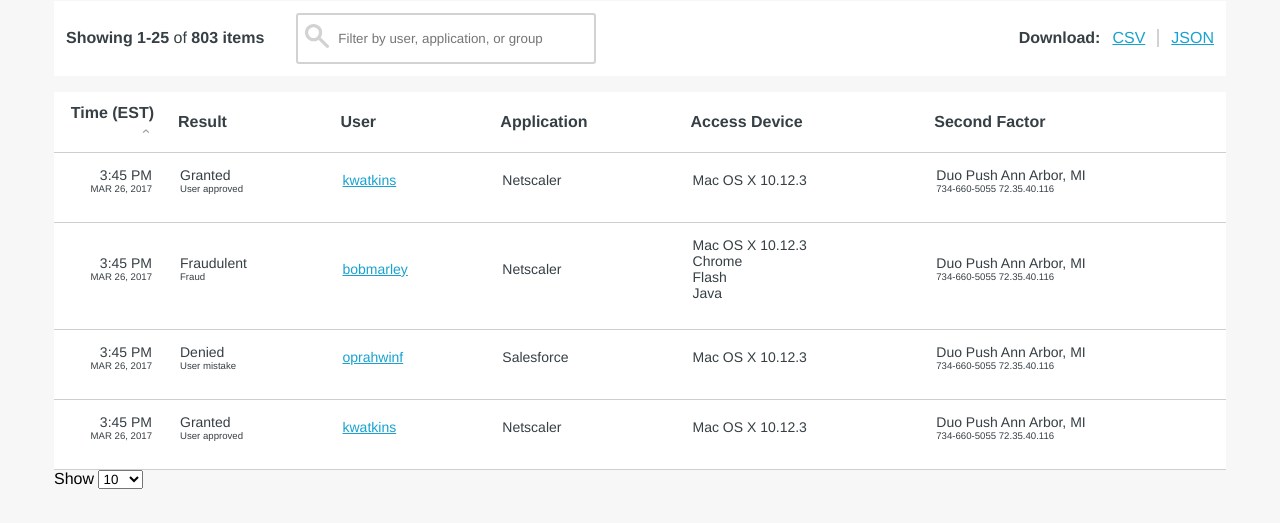
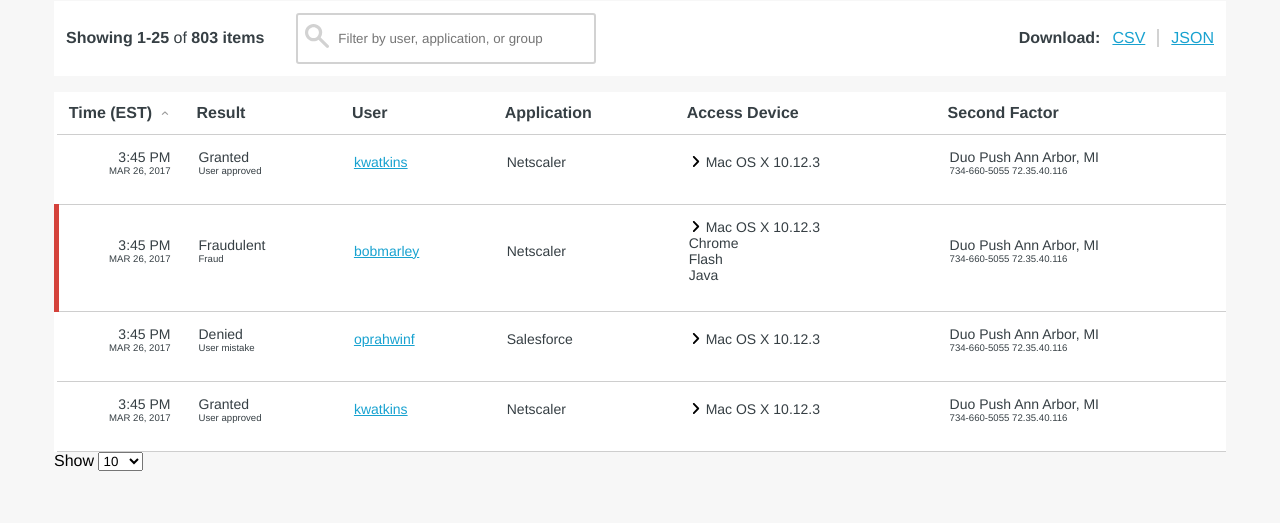
Before and after one commit to cardner/custom-elements, a website: page index.html in a window 1280 px wide. Shown: the part 125-648 px from the top of the page. Drawn offline with nearby package versions, Linux system fonts and the light colour scheme; files that its build step writes are made by us from their sources.

Commit message:
Addition style for carrets and hover states, plus fraud row color

```diff
--- a/index.html
+++ b/index.html
@@ -47,16 +47,16 @@
           <td><span>Granted</span><span>User approved</span></td>
           <td><span><a href="#">kwatkins</a></span></td>
           <td><span>Netscaler</span></td>
-          <td><span>Mac OS X 10.12.3</span><span></span></td>
+          <td><span><svg class="icon icon-upCarret"><use xlink:href="assets/duo-icons.svg#icon-thickUpCarret"></use></svg>Mac OS X 10.12.3</span><span></span></td>
           <td><span>Duo Push Ann Arbor, MI</span><span>734-660-5055 72.35.40.116</span></td>
         </tr>
         <tr>
-          <td><span>3:45 PM</span><span>Mar 26, 2017</span></td>
+          <td class="table-cell-fraud"><span>3:45 PM</span><span>Mar 26, 2017</span></td>
           <td><span>Fraudulent</span><span>Fraud</span></td>
           <td><span><a href="#">bobmarley</a></span></td>
           <td><span>Netscaler</span></td>
-          <td><span>Mac OS X 10.12.3</span>
-            <span>
+          <td><span class="table-carret-wrapper"><svg class="icon icon-upCarret"><use xlink:href="assets/duo-icons.svg#icon-thickUpCarret"></use></svg>Mac OS X 10.12.3</span>
+            <span class="table-list-wrapper">
               <ul>
                 <li><span>Chrome</span><span></span></li>
                 <li><span>Flash</span><span></span></li>
@@ -71,7 +71,7 @@
           <td><span>Denied</span><span>User mistake</span></td>
           <td><span><a href="#">oprahwinf</a></span></td>
           <td><span>Salesforce</span></td>
-          <td><span>Mac OS X 10.12.3</span><span></span></td>
+          <td><span><svg class="icon icon-upCarret"><use xlink:href="assets/duo-icons.svg#icon-thickUpCarret"></use></svg>Mac OS X 10.12.3</span><span></span></td>
           <td><span>Duo Push Ann Arbor, MI</span><span>734-660-5055 72.35.40.116</span></td>
         </tr>
         <tr>
@@ -79,7 +79,7 @@
           <td><span>Granted</span><span>User approved</span></td>
           <td><span><a href="#">kwatkins</a></span></td>
           <td><span>Netscaler</span></td>
-          <td><span>Mac OS X 10.12.3</span><span></span></td>
+          <td><span><svg class="icon icon-upCarret"><use xlink:href="assets/duo-icons.svg#icon-thickUpCarret"></use></svg>Mac OS X 10.12.3</span><span></span></td>
           <td><span>Duo Push Ann Arbor, MI</span><span>734-660-5055 72.35.40.116</span></td>
         </tr>
       </tbody>
--- a/ui-components/table/table.scss
+++ b/ui-components/table/table.scss
@@ -1,5 +1,6 @@
 @import "../base";
 
+// general table styles
 table {
   width: 100%;
   font-family: 'Helvetica Neue', 'Helvetica', sans-serif;
@@ -7,24 +8,46 @@
   background-color: #FFFFFF;
   text-align: left;
   border-collapse: collapse;
+  // common styles for svgs in tables
   svg {
     display: inline-block;
     width: 1.0em;
     height: 0.4em;
     line-height: 0;
     stroke-width: 0;
-    color: #9B9B9B;
-    stroke: currentColor;
-    fill: currentColor;
     vertical-align: bottom;
     margin-bottom: 5px;
+    transition: all 0.25s ease;
+    &:hover,
+    &:focus {
+      transform: rotate(180deg);
+      cursor: pointer;
+    }
   }
-  ul,
+  ul, // keeping these list styles specific to tables
   li {
     margin: 0;
     padding: 0;
     list-style: none;
     font-size: $default-text-size;
+  }
+}
+
+// location-specific svg style
+svg {
+  th & {
+    color: #9B9B9B;
+    stroke: currentColor;
+    fill: currentColor;
+  }
+  td & {
+    color: #000000;
+    stroke: currentColor;
+    fill: currentColor;
+    transform: rotate(90deg);
+    height: 0.8em;
+    margin-bottom: 3px;
+    margin-right: 3px;
   }
 }
 
@@ -55,8 +78,13 @@
 
 th:first-of-type,
 td:first-of-type {
-  width: 7.0em;
+  width: 8.0em;
   text-align: right;
+}
+
+// special highlight colors
+.table-cell-fraud {
+  border-left: solid 5px #D4423B;
 }
 
 // table view header
```
